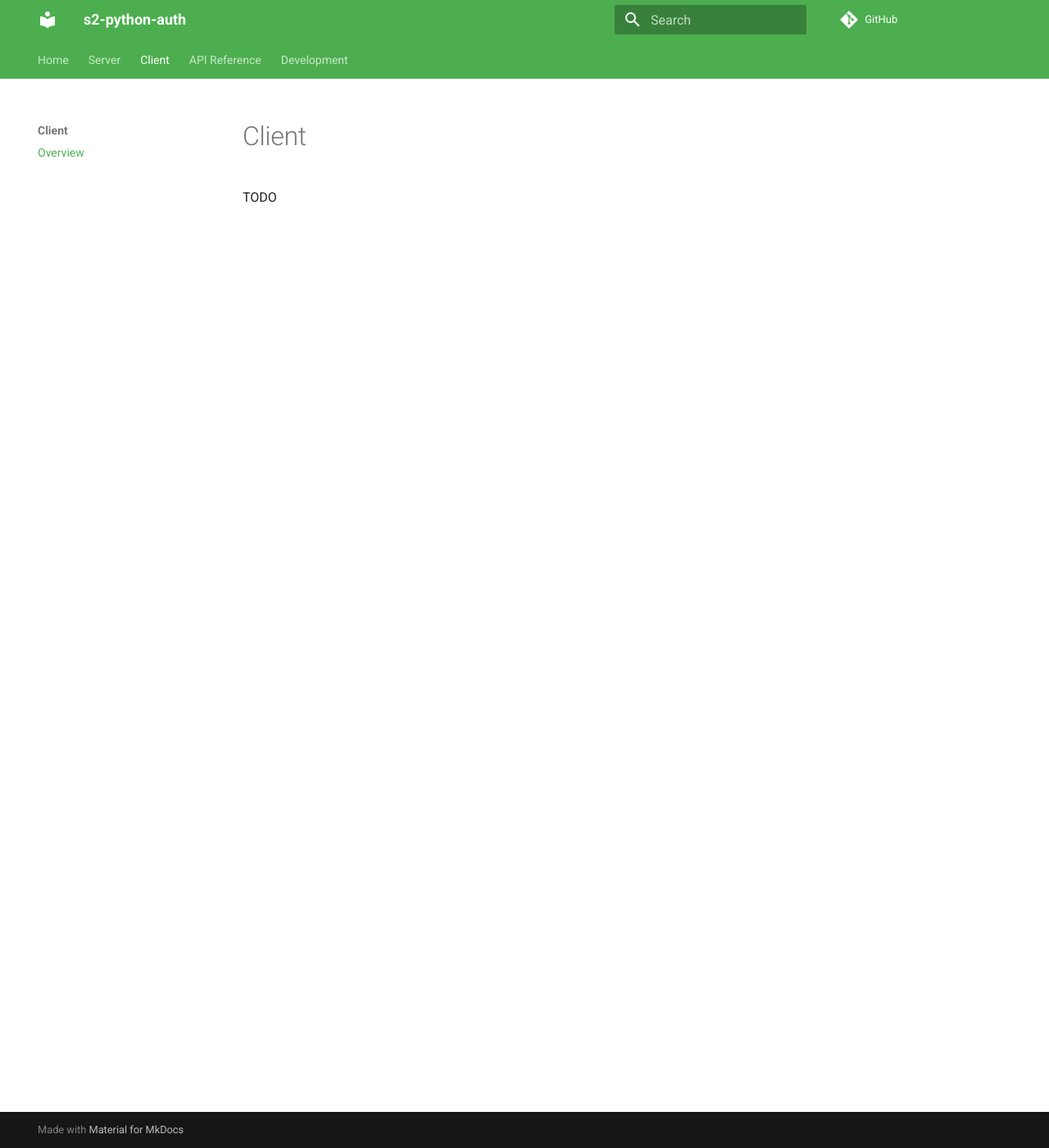
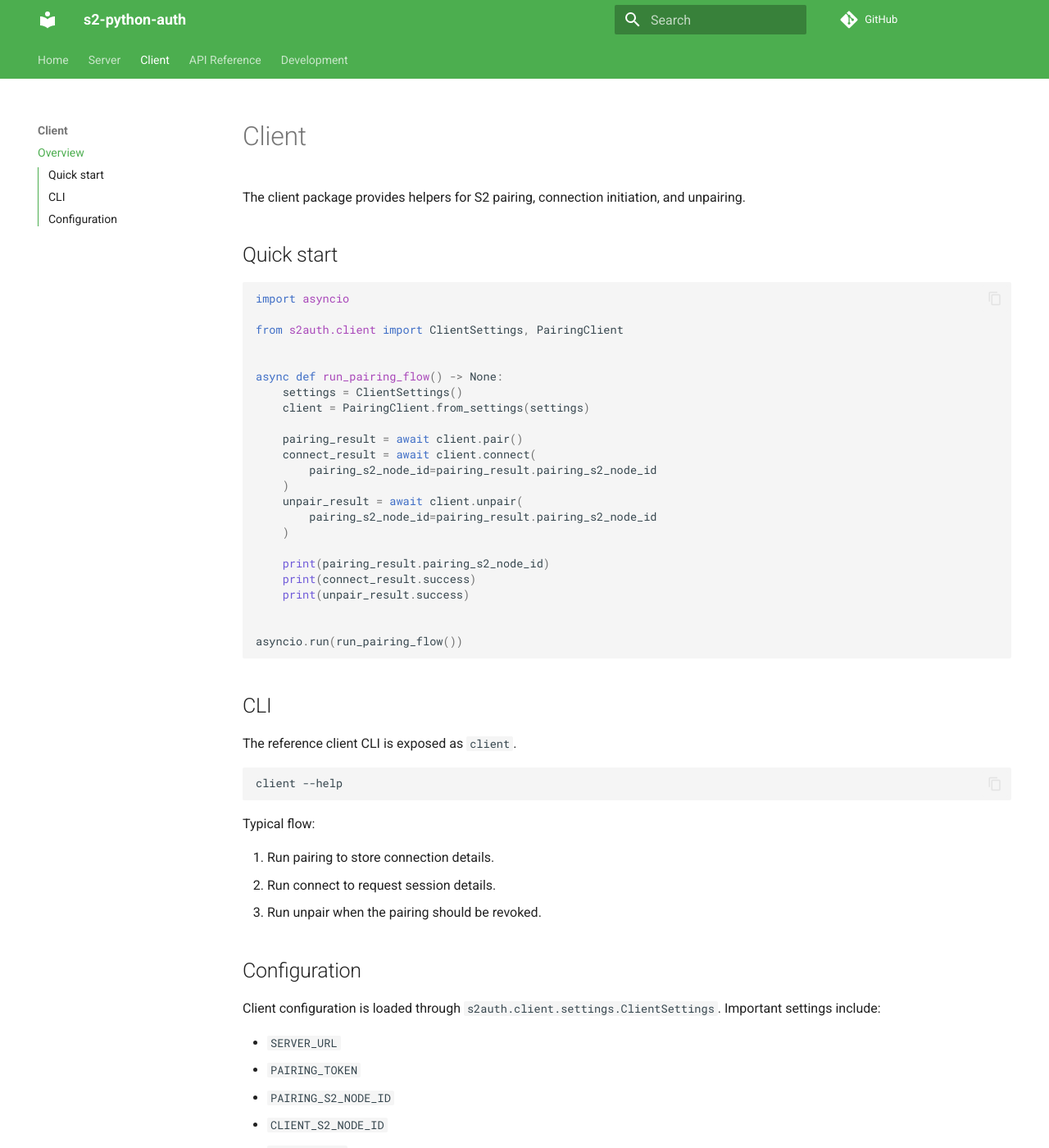
Before and after one commit to flexiblepower/s2auth, an MkDocs documentation site: the page built from docs/client/index.md, in a window 1280 px wide and 1400 px high. Shown: the whole window at 82% size. Built offline with MkDocs 1.6.1 and Material for MkDocs 9.7.7, drawn with Linux system fonts in a browser that asks for light colours; comment, search, counter and statistics services are not loaded; some of the changed text lies outside the part shown.

````diff
--- a/docs/client/index.md
+++ b/docs/client/index.md
@@ -1,3 +1,63 @@
 # Client
 
-TODO
+The client package provides helpers for S2 pairing, connection initiation, and unpairing.
+
+## Quick start
+
+```python
+import asyncio
+
+from s2auth.client import ClientSettings, PairingClient
+
+
+async def run_pairing_flow() -> None:
+	settings = ClientSettings()
+	client = PairingClient.from_settings(settings)
+
+	pairing_result = await client.pair()
+	connect_result = await client.connect(
+		pairing_s2_node_id=pairing_result.pairing_s2_node_id
+	)
+	unpair_result = await client.unpair(
+		pairing_s2_node_id=pairing_result.pairing_s2_node_id
+	)
+
+	print(pairing_result.pairing_s2_node_id)
+	print(connect_result.success)
+	print(unpair_result.success)
+
+
+asyncio.run(run_pairing_flow())
+```
+
+## CLI
+
+The reference client CLI is exposed as `client`.
+
+```bash
+client --help
+```
+
+Typical flow:
+
+1. Run pairing to store connection details.
+2. Run connect to request session details.
+3. Run unpair when the pairing should be revoked.
+
+## Configuration
+
+Client configuration is loaded through `s2auth.client.settings.ClientSettings`.
+Important settings include:
+
+- `SERVER_URL`
+- `PAIRING_TOKEN`
+- `PAIRING_S2_NODE_ID`
+- `CLIENT_S2_NODE_ID`
+- `CLIENT_ROLE`
+- `CLIENT_DEPLOYMENT`
+- `DOMAIN_NAME`
+- `VERIFY_TLS`
+- `SSL_CERTFILE`
+- `STORAGE_DB_URL`
+
+For full API details, see the Client section under API Reference.
--- a/mkdocs.yml
+++ b/mkdocs.yml
@@ -57,9 +57,13 @@ nav:
       - Client:
           - Pairing: api/client/pairing.md
           - Storage DAO: api/client/dao.md
+          - Settings: api/client/settings.md
+          - Connection Store: api/client/connection_store.md
+          - CLI: api/client/main.md
       - Server:
           - Pairing: api/server/pairing.md
           - Connection Initiation: api/server/connection_initiation.md
+          - Token Manager: api/server/token_manager.md
           - Context: api/server/context.md
           - Hooks: api/server/hooks.md
           - Settings: api/server/settings.md
````
Also changed, not shown: LICENSE.md (added, +202 -0 lines), README.md (+87 -2 lines), docs/api/client/connection_store.md (added, +8 -0 lines), docs/api/client/main.md (added, +8 -0 lines), docs/api/client/settings.md (added, +8 -0 lines), docs/api/server/token_manager.md (added, +8 -0 lines), pyproject.toml (+23 -7 lines), release.md (added, +32 -0 lines), Logo-S2.svg (added), 5 other files.
